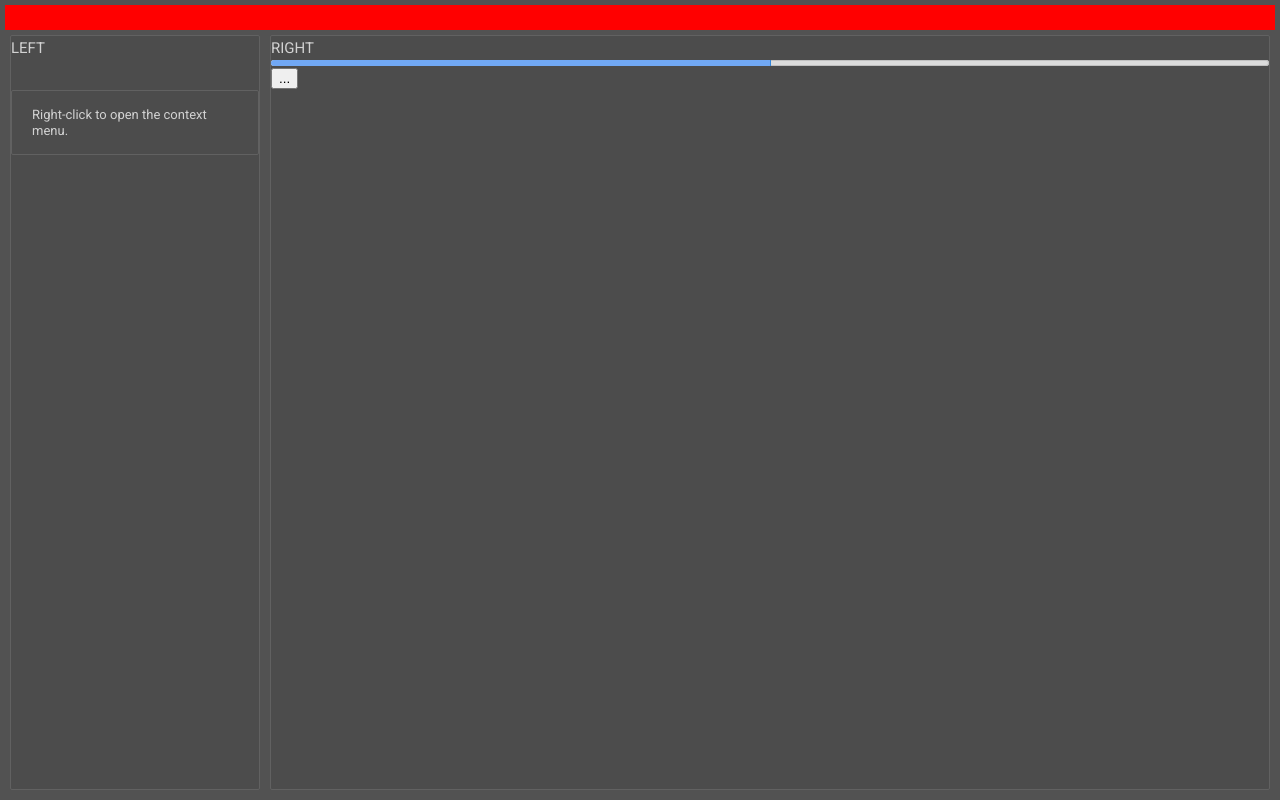
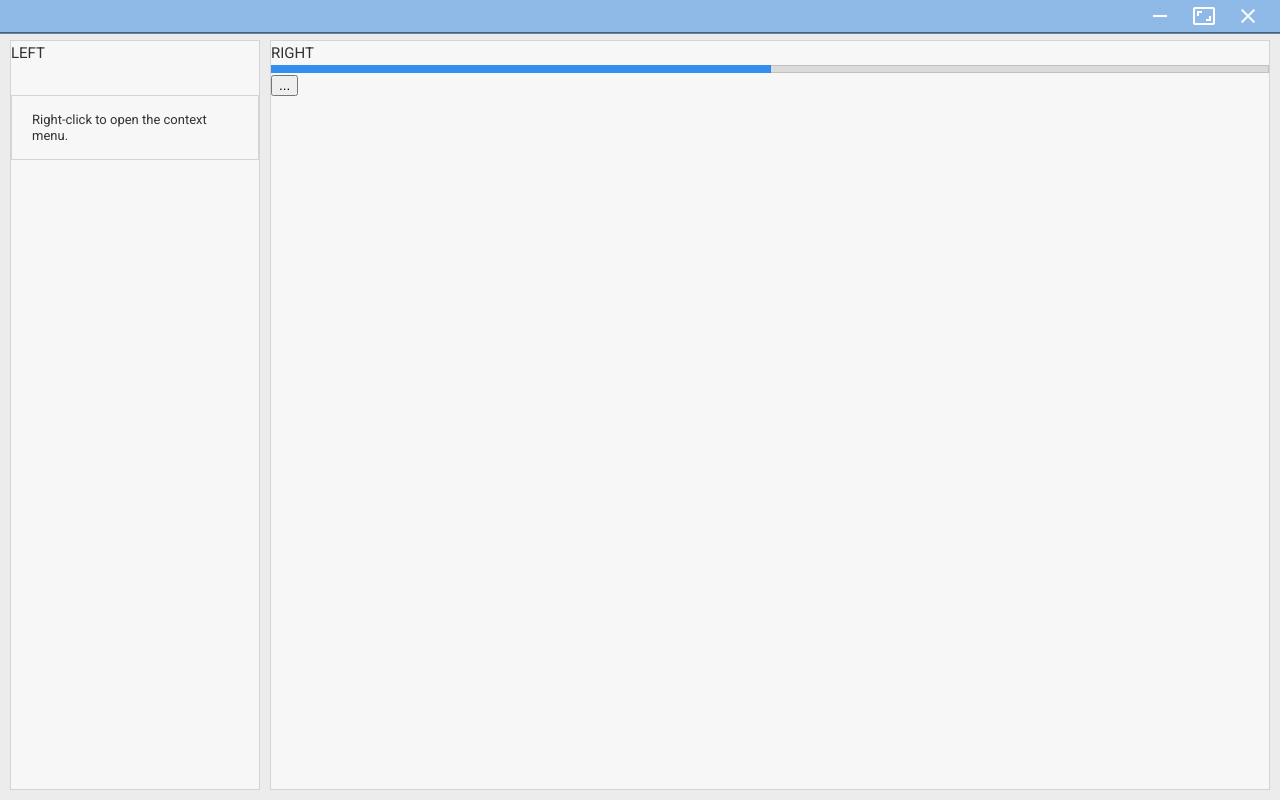
Before and after one commit to karlak/GM_SoundManager_electron, an Electron app: page index.html in a window 1280 px wide. Drawn offline with Linux system fonts and the light colour scheme; no server answers; files whose address does not match are found by name.

Commit message:
Titlebar working !

```diff
--- a/index.css
+++ b/index.css
@@ -1,10 +1,67 @@
+#titlebar-buttons {
+  position: absolute;
+  right: 10px;
+  bottom: 0px;
+  top: 0px;
+  text-align: right;
+  -webkit-app-region: no-drag;
+  -webkit-user-select: none;
+  -webkit-user-drag: none;
+}
+.titlebar-image {
+  display: inline-block;
+  vertical-align: middle;
+  line-height: 1em;
+}
+
+.titlebar-button {
+  display:inline-block;
+  width: 44px;
+  text-align: center;
+  align-content: center;
+  line-height: 32px;
+}
+
+.titlebar-button-close.titlebar-button:hover {
+  background-color: #FF0000;
+}
+.titlebar-button:hover {
+  background-color: #D8E6F6;
+}
+
+#titlebar-out {
+  position: absolute;
+  left: 0px;
+  right: 0px;
+  top: 0px;
+  height: 33px;
+  background-color: #8FB9E6;
+  border-bottom-style: solid;
+  border-bottom-width: 1px;
+  border-bottom-color: #6785A4;
+}
+#titlebar-out:before{
+  -webkit-user-select: none;
+  content:"";
+  display:block;
+  position:absolute;
+  top:0px;
+  left:0px;
+  right:0px;
+
+  bottom:0px;
+  border-bottom-style: solid;
+  border-bottom-width: 1px;
+  border-bottom-color: #495F75;
+}
+
 #titlebar {
   position: absolute;
   left: 5px;
   right: 5px;
   top: 5px;
-    height: 35px;
-    background-color: red;
+  height: 27px;
+  background-color: #8FB9E6;
   -webkit-app-region: drag;
 }
 
@@ -12,6 +69,7 @@
   left: 0px;
   right: 0px;
   top: 0px;
+  height: 32px;
 }
 
 #app {
@@ -19,7 +77,7 @@
   left: 5px;
   right: 5px;
   bottom: 5px;
-    top: 30px;
+  top: 35px;
 }
 
 #left-panel {
@@ -60,7 +118,7 @@
 
   /* Make sure this matches the native window background color that you pass to
    * electron.BrowserWindow({...}), otherwise your app startup will look janky. */
-  background-color: #525252;
+  /*background-color: #525252;*/
 
   /* Smoother startup */
   animation: fadein 0.8s;
--- a/index.html
+++ b/index.html
@@ -4,13 +4,17 @@
   <meta charset="UTF-8">
   <title>Hello World!</title>
   <!-- <link rel="import" href="include/xel/xel.min.html"> -->
-  <link rel="stylesheet" href="include/xel/stylesheets/galaxy.theme.css">
+  <link rel="stylesheet" href="include/xel/stylesheets/vanilla.theme.css">
   <link rel="stylesheet" href="https://fonts.googleapis.com/css?family=Roboto">
   <link rel="stylesheet" href="index.css">
   <script type="text/javascript" src="include/xel/xel.min.js" ></script>
 </head>
 <body>
-  <div id="titlebar">
+  <div id="titlebar-out">
+    <div id="titlebar">
+
+    </div>
+    <div id="titlebar-buttons"><span onclick="minimize()" class="titlebar-button"><img class="titlebar-image" src="include/imgs/minimize.png" draggable="false"/></span><span onclick="maximize()" class="titlebar-button"><img class="titlebar-image" src="include/imgs/maximize.png" draggable="false"/></span><span onclick="closewindow();" class="titlebar-button titlebar-button-close"><img class="titlebar-image" src="include/imgs/close.png" draggable="false"/></span></div>
   </div>
   <div id="app">
 
--- a/index.js
+++ b/index.js
@@ -1,4 +1,5 @@
 const ipc = require('electron').ipcRenderer
+const { remote } = require('electron')
 // const {app, BrowserWindow} = require('electron')
 
 // const win_id = ipc.sendSync('get_win_id', '')
@@ -15,3 +16,20 @@ ipc.on('unmaximize', (event, message) => {
   document.getElementById("titlebar").classList.remove('maximized');
   syncMsgBtn.value= 'unmaximized';
 })
+
+function minimize() {
+	remote.BrowserWindow.getFocusedWindow().minimize();
+}
+function maximize() {
+	win = remote.BrowserWindow.getFocusedWindow();
+	if(win.isMaximized()){
+		win.unmaximize();
+	}
+	else{
+		win.maximize();
+	}
+
+}
+function closewindow() {
+	remote.BrowserWindow.getFocusedWindow().close();
+}
```
Also changed, not shown: include/imgs/close.png (added), include/imgs/maximize.png (added), include/imgs/minimize.png (added). Lines whose indentation alone changed are shown as unchanged.
